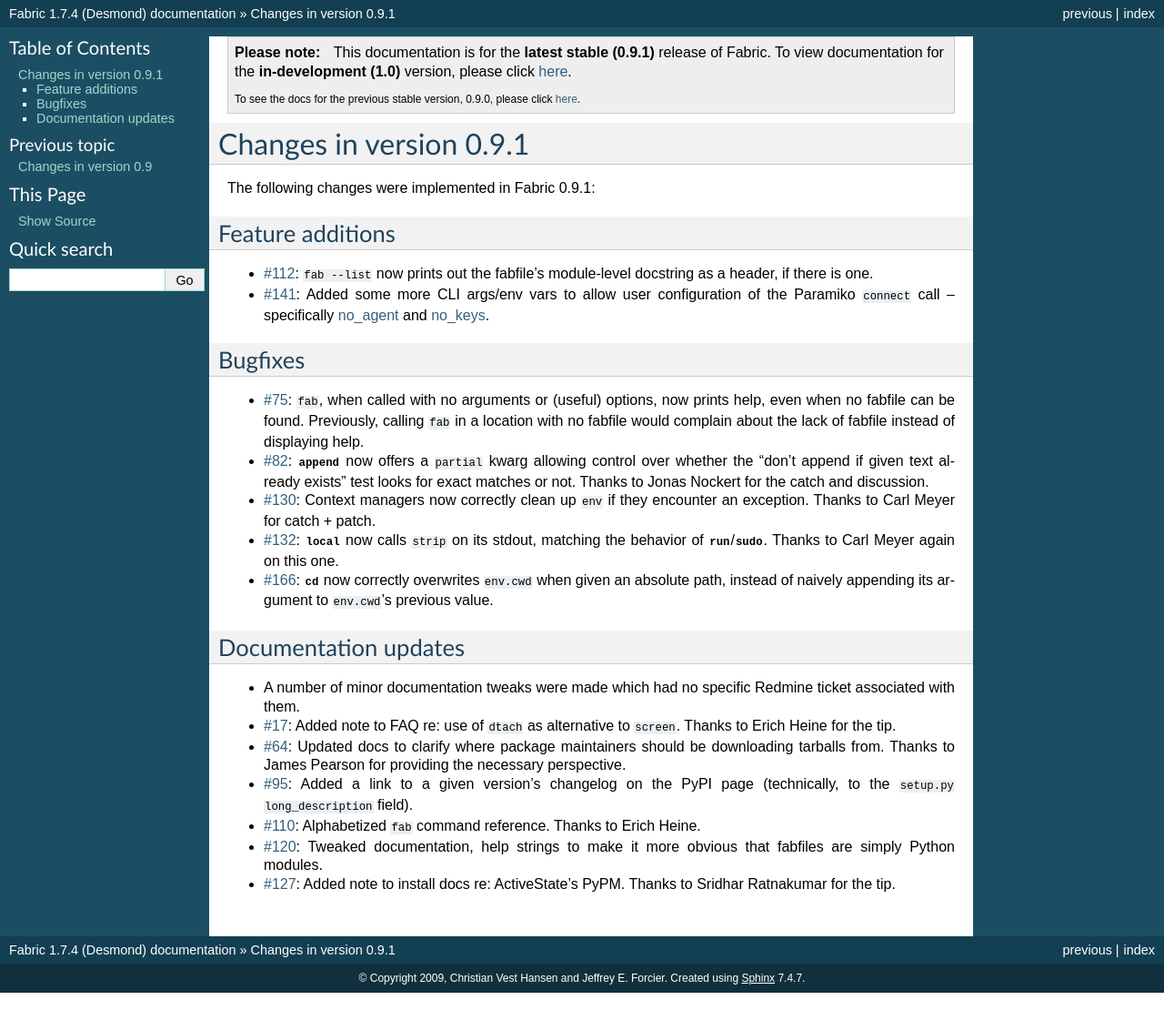
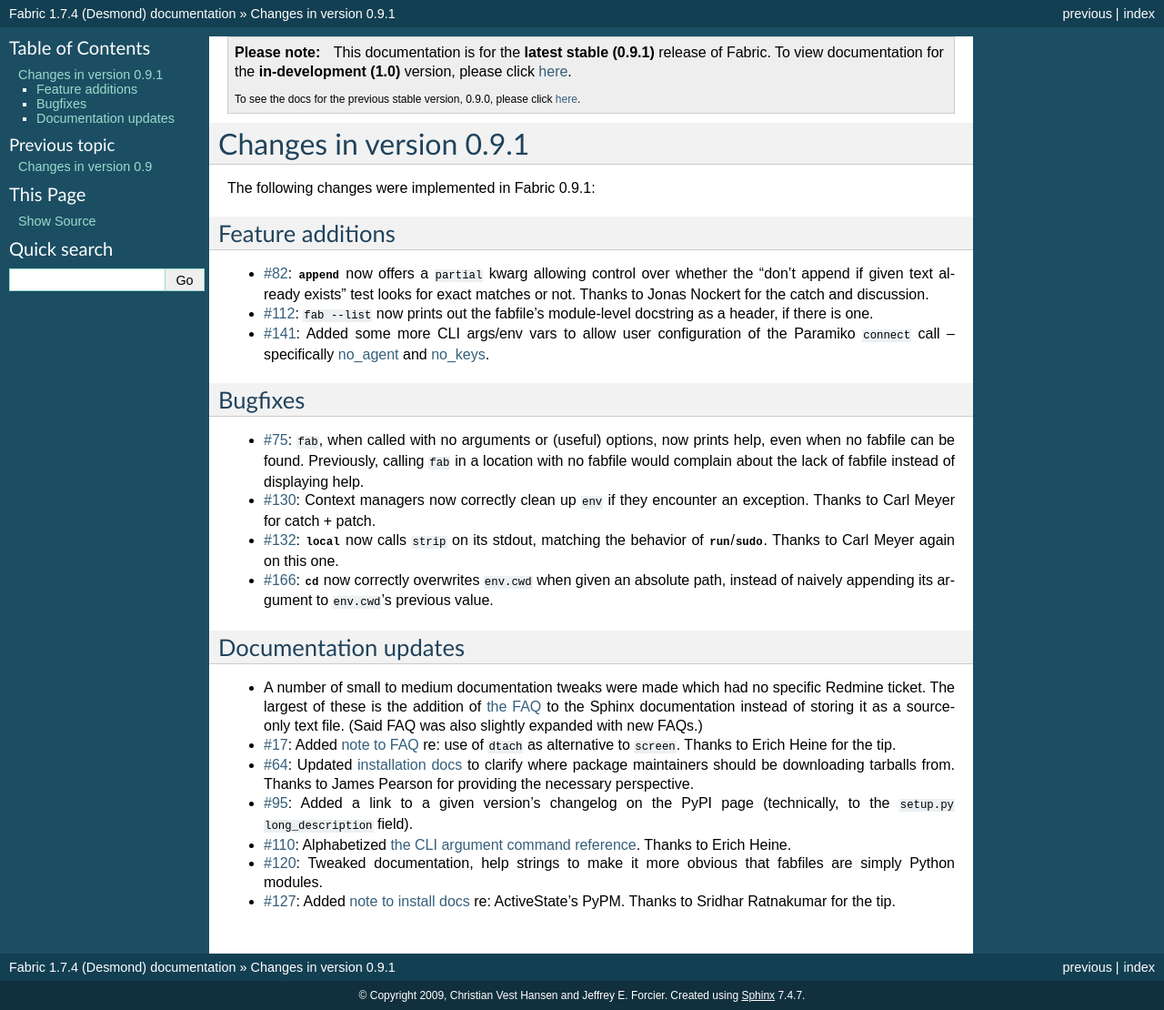
Before and after one commit to fabric/fabric, a Sphinx documentation site: the page built from docs/changes/0.9.1.rst, in a window 1280 px wide. Shown: the whole page at 91% size. Built offline with Sphinx 7.4.7, drawn with Linux system fonts in a browser that asks for light colours.

Commit message:
Reorganize, add more links to changelog

```diff
--- a/docs/changes/0.9.1.rst
+++ b/docs/changes/0.9.1.rst
@@ -7,6 +7,10 @@
 Feature additions
 =================
 
+* :issue:`82`: `~fabric.contrib.files.append` now offers a ``partial`` kwarg
+  allowing control over whether the "don't append if given text already exists"
+  test looks for exact matches or not. Thanks to Jonas Nockert for the catch
+  and discussion.
 * :issue:`112`: ``fab --list`` now prints out the fabfile's module-level
   docstring as a header, if there is one.
 * :issue:`141`: Added some more CLI args/env vars to allow user configuration
@@ -38,17 +38,20 @@
 Documentation updates
 =====================
 
-* A number of minor documentation tweaks were made which had no specific
-  Redmine ticket associated with them.
-* :issue:`17`: Added note to FAQ re: use of ``dtach`` as alternative to
-  ``screen``. Thanks to Erich Heine for the tip.
-* :issue:`64`: Updated docs to clarify where package maintainers should be
-  downloading tarballs from. Thanks to James Pearson for providing the
-  necessary perspective.
+* A number of small to medium documentation tweaks were made which had no
+  specific Redmine ticket. The largest of these is the addition of :doc:`the
+  FAQ <../faq>` to the Sphinx documentation instead of storing it as a
+  source-only text file. (Said FAQ was also slightly expanded with new FAQs.)
+* :issue:`17`: Added :ref:`note to FAQ <faq-daemonize>` re: use of ``dtach`` as
+  alternative to ``screen``. Thanks to Erich Heine for the tip.
+* :issue:`64`: Updated :ref:`installation docs <downloads>` to clarify where
+  package maintainers should be downloading tarballs from. Thanks to James
+  Pearson for providing the necessary perspective.
 * :issue:`95`: Added a link to a given version's changelog on the PyPI page
   (technically, to the ``setup.py`` ``long_description`` field).
-* :issue:`110`: Alphabetized ``fab`` command reference. Thanks to Erich Heine.
+* :issue:`110`: Alphabetized :ref:`the CLI argument command reference
+  <command-line-options>`. Thanks to Erich Heine.
 * :issue:`120`: Tweaked documentation, help strings to make it more obvious
   that fabfiles are simply Python modules.
-* :issue:`127`: Added note to install docs re: ActiveState's PyPM. Thanks to
-  Sridhar Ratnakumar for the tip.
+* :issue:`127`: Added :ref:`note to install docs <pypm>` re: ActiveState's
+  PyPM. Thanks to Sridhar Ratnakumar for the tip.
--- a/docs/faq.rst
+++ b/docs/faq.rst
@@ -52,6 +52,8 @@
   pseudo-tty on the remote end, and hopefully cause the offending program to be
   less cranky.
 
+
+.. _faq-daemonize:
 
 Why can't I run programs in the background with ``&``? It makes Fabric hang.
 ============================================================================
--- a/docs/installation.rst
+++ b/docs/installation.rst
@@ -91,6 +91,8 @@
 
 .. _Mercurial: http://mercurial.selenic.com/wiki/
 
+.. _downloads:
+
 Downloads
 =========
 
```
Also changed, not shown: other parts of docs/changes/0.9.1.rst (+0 -4 lines).
